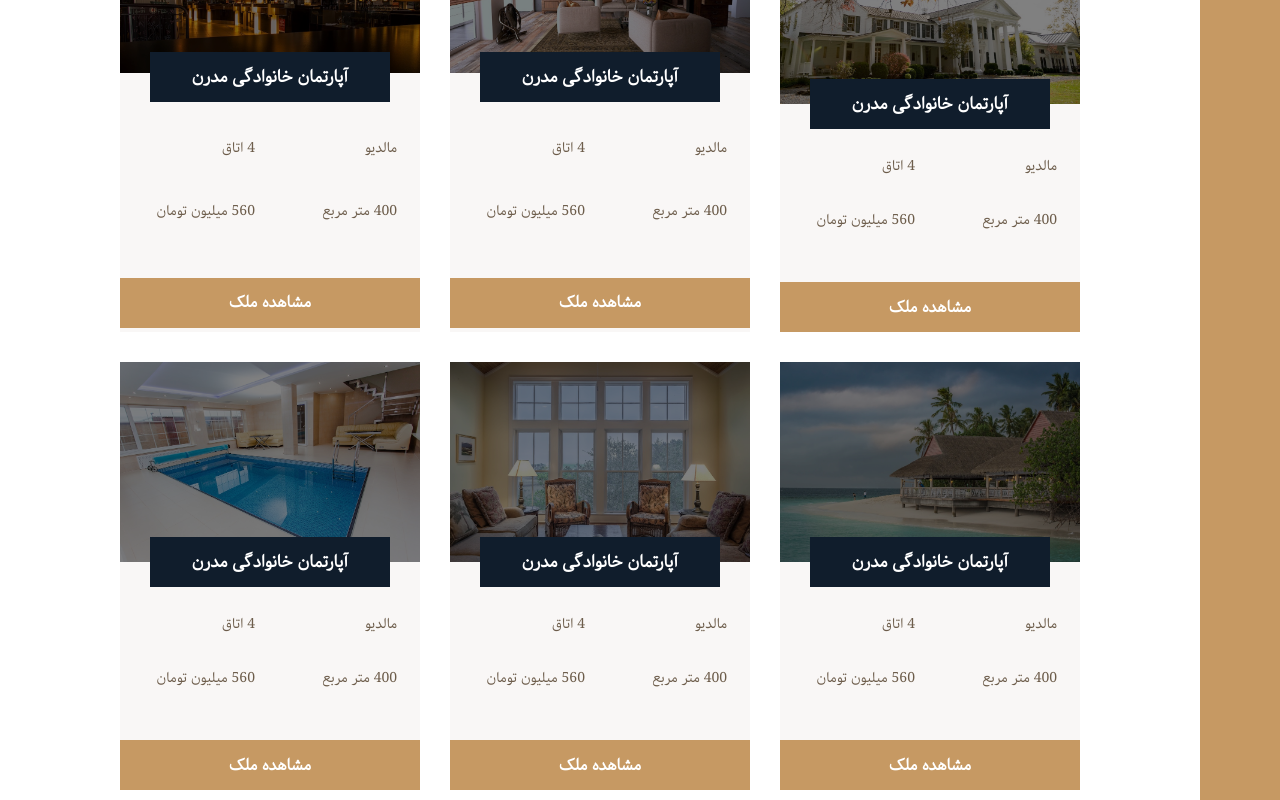
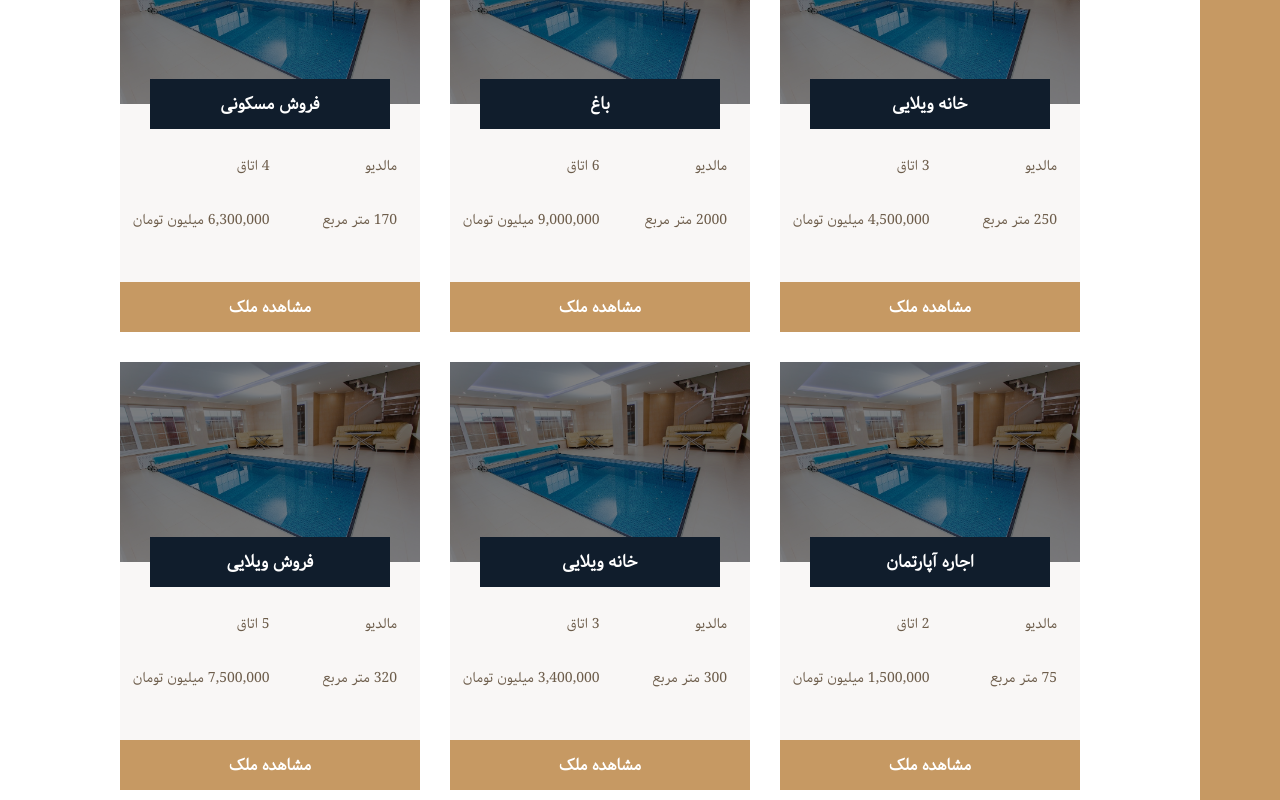
Before and after one commit to Mehdi-haghdoost/amlak, a Next.js app: page / in a window 1280 px wide. Shown: the part 2140-2940 px from the top of the page. Built offline with nearby package versions, Linux system fonts and the light colour scheme.

Commit message:
coding templates component index/Homes.js

```diff
--- a/components/templates/index/Homes.js
+++ b/components/templates/index/Homes.js
@@ -1,182 +1,18 @@
+import Home from '@/components/modules/Home'
 import React from 'react'
+import db from './../../../data/db'
 
 function Homes() {
+
+    console.log(db);
+
     return (
         <div class="homes">
-            <div class="card">
-                <img src="img/gal-1.jpeg" alt="House 6" class="card__img" />
-                <h5 class="card__title">آپارتمان خانوادگی مدرن</h5>
-                <span class="card__like">
-                    <i class="fa fa-heart"></i>
-                </span>
-                <div class="card__details">
-                    <span class="">
-                        <i class="fa fa-map-marker card__icon"></i>
-                    </span>
-                    <p class="card__text">مالدیو</p>
-                    <span class="">
-                        <i class="fa fa-user card__icon"></i>
-                    </span>
-                    <p class="card__text">4 اتاق</p>
-                    <span class="">
-                        <i class="fa fa-expand card__icon"></i>
-                    </span>
-                    <p class="card__text">400 متر مربع</p>
-                    <span class="">
-                        <i class="fa fa-key card__icon"></i>
-                    </span>
-                    <p class="card__text">560 میلیون تومان</p>
-                </div>
-
-                <a href="#" class="btn btn-brown btn-card">
-                    مشاهده ملک
-                </a>
-            </div>
-            <div class="card">
-                <img src="img/gal-2.jpeg" alt="House 6" class="card__img" />
-                <h5 class="card__title">آپارتمان خانوادگی مدرن</h5>
-                <span class="card__like">
-                    <i class="fa fa-heart"></i>
-                </span>
-                <div class="card__details">
-                    <span class="">
-                        <i class="fa fa-map-marker card__icon"></i>
-                    </span>
-                    <p class="card__text">مالدیو</p>
-                    <span class="">
-                        <i class="fa fa-user card__icon"></i>
-                    </span>
-                    <p class="card__text">4 اتاق</p>
-                    <span class="">
-                        <i class="fa fa-expand card__icon"></i>
-                    </span>
-                    <p class="card__text">400 متر مربع</p>
-                    <span class="">
-                        <i class="fa fa-key card__icon"></i>
-                    </span>
-                    <p class="card__text">560 میلیون تومان</p>
-                </div>
-
-                <a href="#" class="btn btn-brown btn-card">
-                    مشاهده ملک
-                </a>
-            </div>
-            <div class="card">
-                <img src="img/gal-3.jpeg" alt="House 6" class="card__img" />
-                <h5 class="card__title">آپارتمان خانوادگی مدرن</h5>
-                <span class="card__like">
-                    <i class="fa fa-heart"></i>
-                </span>
-                <div class="card__details">
-                    <span class="">
-                        <i class="fa fa-map-marker card__icon"></i>
-                    </span>
-                    <p class="card__text">مالدیو</p>
-                    <span class="">
-                        <i class="fa fa-user card__icon"></i>
-                    </span>
-                    <p class="card__text">4 اتاق</p>
-                    <span class="">
-                        <i class="fa fa-expand card__icon"></i>
-                    </span>
-                    <p class="card__text">400 متر مربع</p>
-                    <span class="">
-                        <i class="fa fa-key card__icon"></i>
-                    </span>
-                    <p class="card__text">560 میلیون تومان</p>
-                </div>
-
-                <a href="#" class="btn btn-brown btn-card">
-                    مشاهده ملک
-                </a>
-            </div>
-            <div class="card">
-                <img src="img/gal-4.jpeg" alt="House 6" class="card__img" />
-                <h5 class="card__title">آپارتمان خانوادگی مدرن</h5>
-                <span class="card__like">
-                    <i class="fa fa-heart"></i>
-                </span>
-                <div class="card__details">
-                    <span class="">
-                        <i class="fa fa-map-marker card__icon"></i>
-                    </span>
-                    <p class="card__text">مالدیو</p>
-                    <span class="">
-                        <i class="fa fa-user card__icon"></i>
-                    </span>
-                    <p class="card__text">4 اتاق</p>
-                    <span class="">
-                        <i class="fa fa-expand card__icon"></i>
-                    </span>
-                    <p class="card__text">400 متر مربع</p>
-                    <span class="">
-                        <i class="fa fa-key card__icon"></i>
-                    </span>
-                    <p class="card__text">560 میلیون تومان</p>
-                </div>
-
-                <a href="#" class="btn btn-brown btn-card">
-                    مشاهده ملک
-                </a>
-            </div>
-            <div class="card">
-                <img src="img/gal-5.jpeg" alt="House 6" class="card__img" />
-                <h5 class="card__title">آپارتمان خانوادگی مدرن</h5>
-                <span class="card__like">
-                    <i class="fa fa-heart"></i>
-                </span>
-                <div class="card__details">
-                    <span class="">
-                        <i class="fa fa-map-marker card__icon"></i>
-                    </span>
-                    <p class="card__text">مالدیو</p>
-                    <span class="">
-                        <i class="fa fa-user card__icon"></i>
-                    </span>
-                    <p class="card__text">4 اتاق</p>
-                    <span class="">
-                        <i class="fa fa-expand card__icon"></i>
-                    </span>
-                    <p class="card__text">400 متر مربع</p>
-                    <span class="">
-                        <i class="fa fa-key card__icon"></i>
-                    </span>
-                    <p class="card__text">560 میلیون تومان</p>
-                </div>
-
-                <a href="#" class="btn btn-brown btn-card">
-                    مشاهده ملک
-                </a>
-            </div>
-            <div class="card">
-                <img src="img/gal-6.jpeg" alt="House 6" class="card__img" />
-                <h5 class="card__title">آپارتمان خانوادگی مدرن</h5>
-                <span class="card__like">
-                    <i class="fa fa-heart"></i>
-                </span>
-                <div class="card__details">
-                    <span class="">
-                        <i class="fa fa-map-marker card__icon"></i>
-                    </span>
-                    <p class="card__text">مالدیو</p>
-                    <span class="">
-                        <i class="fa fa-user card__icon"></i>
-                    </span>
-                    <p class="card__text">4 اتاق</p>
-                    <span class="">
-                        <i class="fa fa-expand card__icon"></i>
-                    </span>
-                    <p class="card__text">400 متر مربع</p>
-                    <span class="">
-                        <i class="fa fa-key card__icon"></i>
-                    </span>
-                    <p class="card__text">560 میلیون تومان</p>
-                </div>
-
-                <a href="#" class="btn btn-brown btn-card">
-                    مشاهده ملک
-                </a>
-            </div>
+            {
+                db.homes.slice(0,6).map(home => (
+                    <Home key={home.id}  {...home} />
+                ))
+            }
         </div>
     )
 }
```
